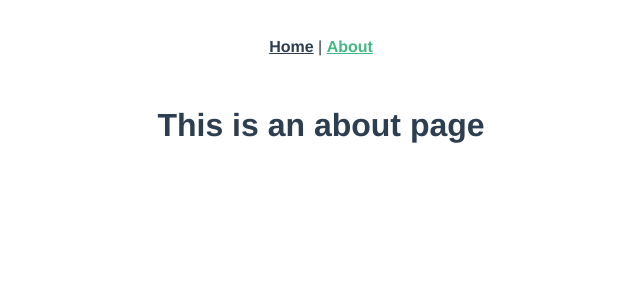
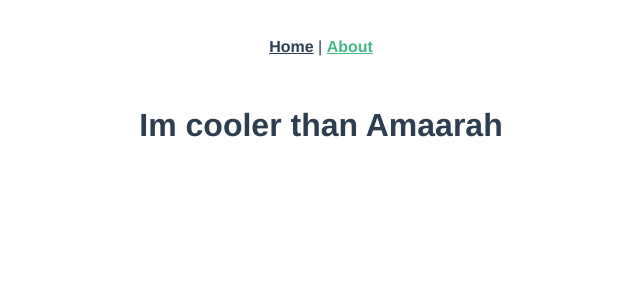
Before and after one commit to amaarahjanuary/POS-Project-Front-End, a Vue app: page /about in a window 1280 px wide. Shown: the top 300 px of the page, without its empty margins (319-959 px from the left). Built offline with nearby package versions, Linux system fonts and the light colour scheme.

Commit message:
changed h1

```diff
--- a/src/views/About.vue
+++ b/src/views/About.vue
@@ -1,5 +1,5 @@
 <template>
   <div class="about">
-    <h1>This is an about page</h1>
+    <h1>Im cooler than Amaarah</h1>
   </div>
 </template>
```
